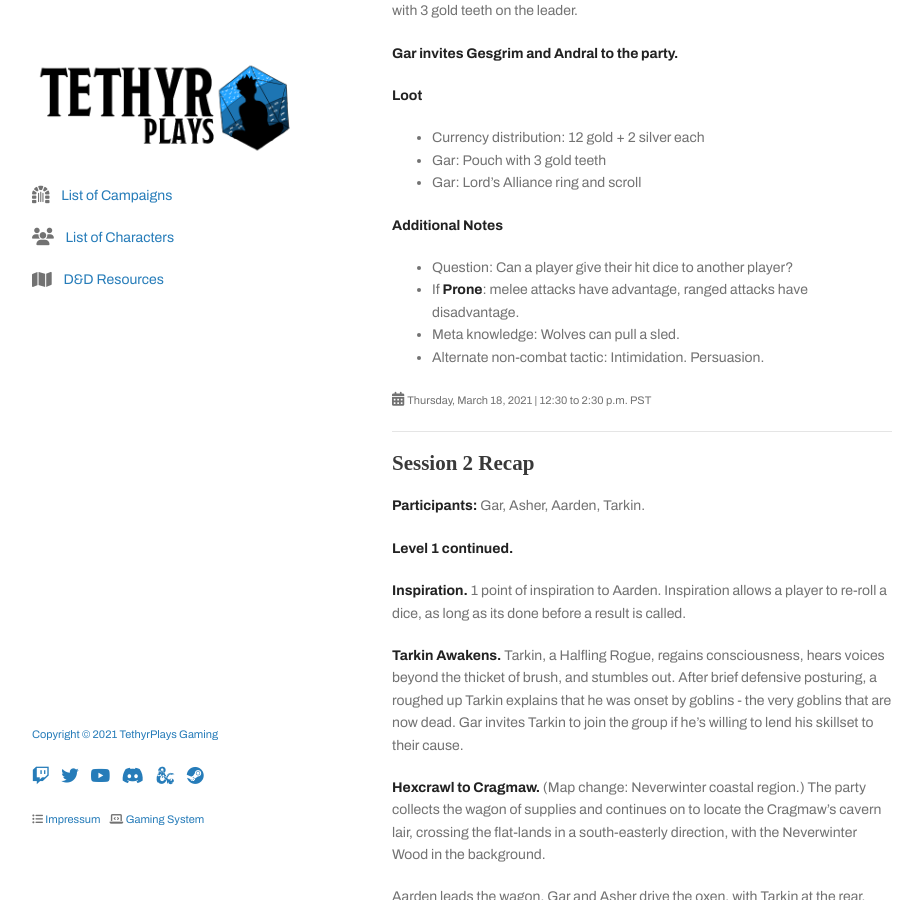
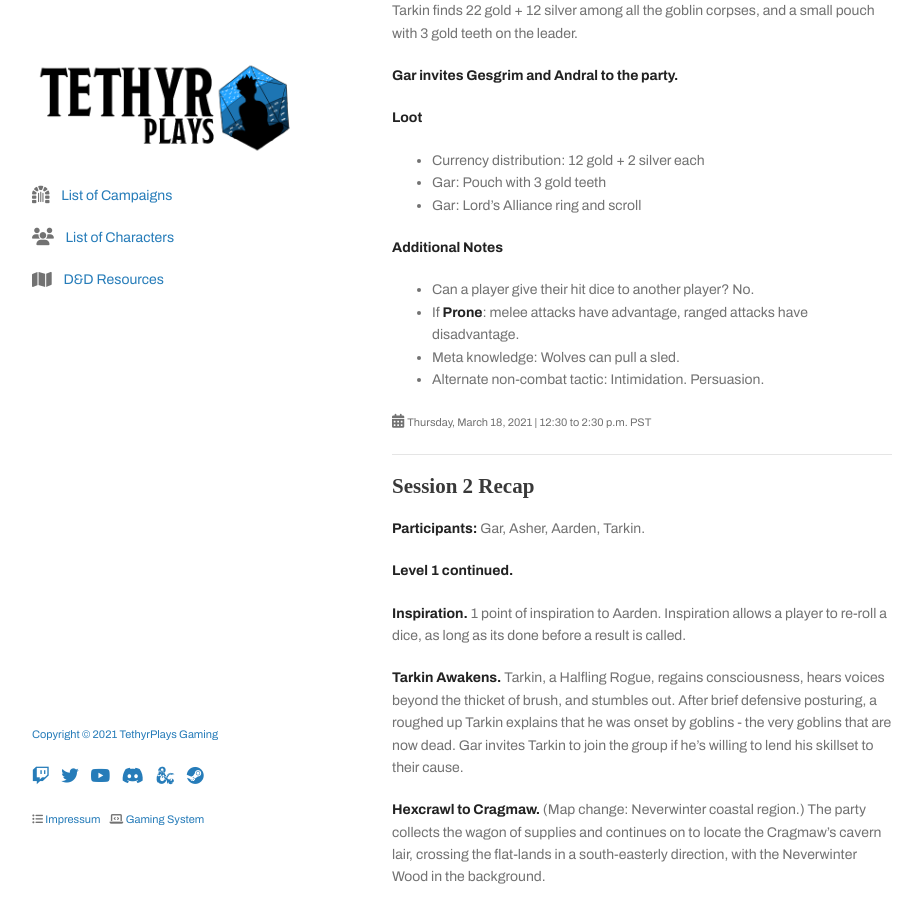
Before and after one commit to tethyrplays/tethyrplays, a Jekyll site: the page built from campaign/2021-lmop-with-dm-nicole.md, in a window 1280 px wide and 900 px high, scrolled down 5000 px. Shown: the whole window, without its empty margins (178-1100 px from the left). Built offline with Jekyll 4.4.1, drawn with Linux system fonts in a browser that asks for light colours; nearby versions of some CDN libraries; some web fonts are replaced; our own code applies the rules of GitHub Pages for plain Markdown files; the repository's description, which GitHub fills in, is left out; some of the changed text lies outside the part shown.

Commit message:
Update 2021-lmop-with-dm-nicole.md

```diff
--- a/campaign/2021-lmop-with-dm-nicole.md
+++ b/campaign/2021-lmop-with-dm-nicole.md
@@ -164,7 +165,7 @@ Tarkin finds 22 gold + 12 silver among all the goblin corpses, and a small pouch
 
 **Additional Notes**
 
-- Question: Can a player give their hit dice to another player?
+- Can a player give their hit dice to another player? No.
 - If **Prone**: melee attacks have advantage, ranged attacks have disadvantage.
 - Meta knowledge: Wolves can pull a sled.
 - Alternate non-combat tactic: Intimidation. Persuasion.
```
Also changed, not shown: other parts of campaign/2021-lmop-with-dm-nicole.md (+1 -0 lines).
